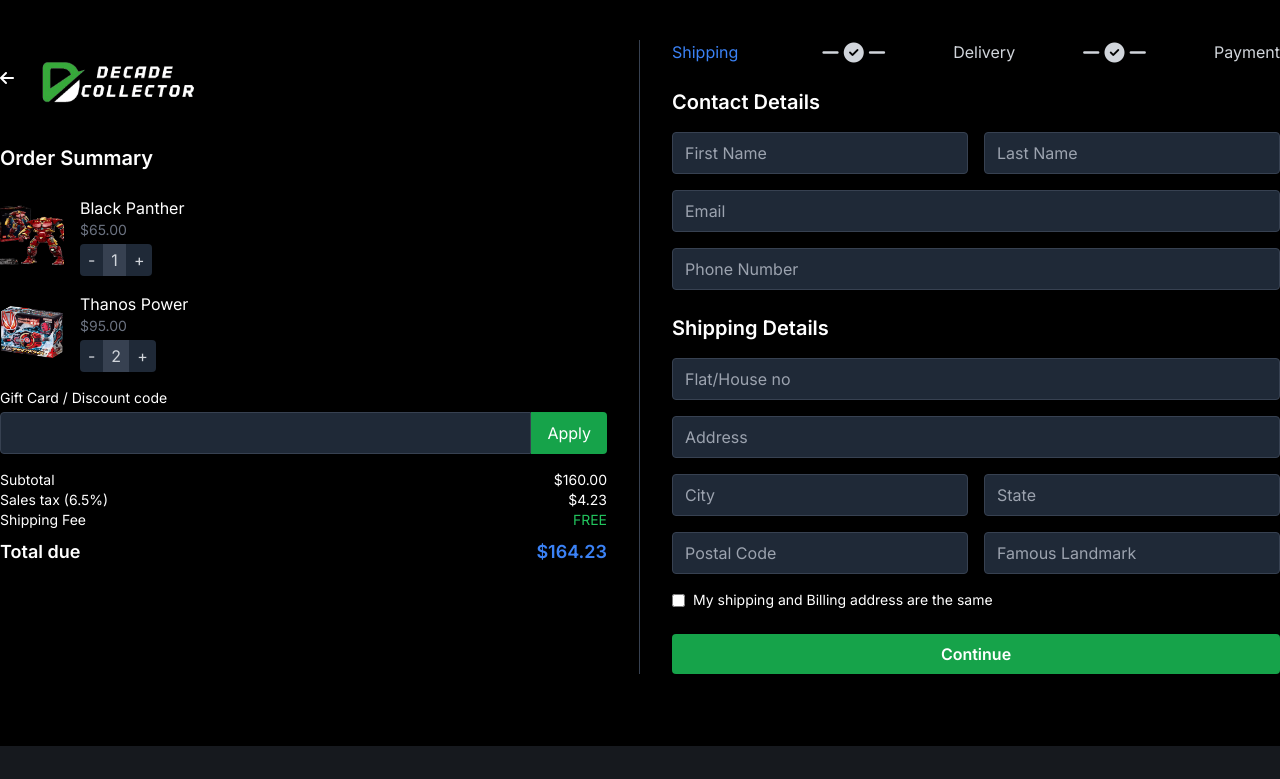
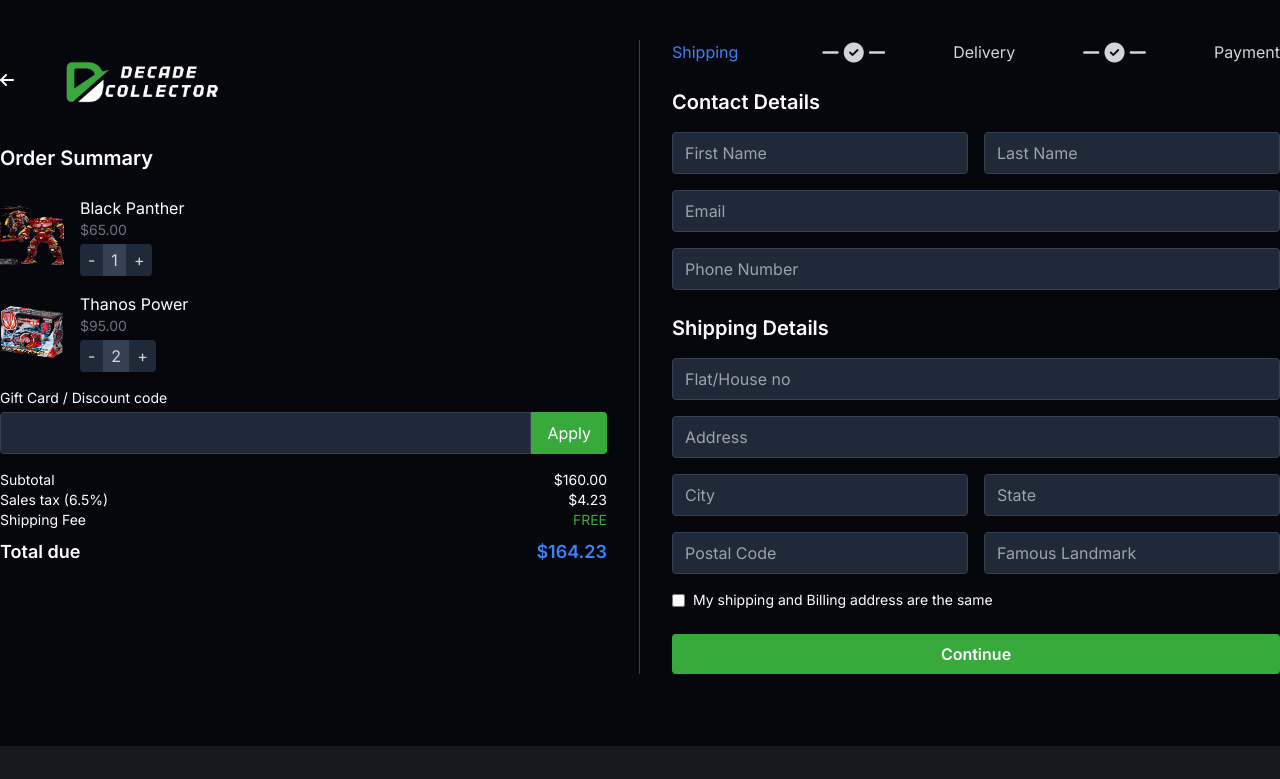
Before and after one commit to YORNSOKHLEN/Decade_Collector_html, a website: page Decade Collector/shopping.html in a window 1280 px wide. Shown: the top 779 px of the page. Drawn offline with nearby package versions, Linux system fonts and the light colour scheme; files whose address does not match are found by name.

Commit message:
Decade Collector/shopping.html

```diff
--- a/Decade Collector/shopping.html
+++ b/Decade Collector/shopping.html
@@ -1,33 +1,51 @@
 <!DOCTYPE html>
 <html lang="en">
-
   <head>
-    <meta charset="UTF-8">
-    <meta name="viewport" content="width=device-width, initial-scale=1.0">
+    <meta charset="UTF-8" />
+    <meta name="viewport" content="width=device-width, initial-scale=1.0" />
     <title>Checkout Page</title>
-    <script src="https://kit.fontawesome.com/a076d05399.js" crossorigin="anonymous"></script>
+    <script
+      src="https://kit.fontawesome.com/a076d05399.js"
+      crossorigin="anonymous"
+    ></script>
     <script src="https://cdn.tailwindcss.com"></script>
-    <link href="https://fonts.googleapis.com/css2?family=Inter:wght@400;600&display=swap" rel="stylesheet">
-    <link rel="stylesheet" href="https://cdnjs.cloudflare.com/ajax/libs/font-awesome/6.7.1/css/all.min.css    ">
+    <link
+      href="https://fonts.googleapis.com/css2?family=Inter:wght@400;600&display=swap"
+      rel="stylesheet"
+    />
+    <link
+      rel="stylesheet"
+      href="https://cdnjs.cloudflare.com/ajax/libs/font-awesome/6.7.1/css/all.min.css    "
+    />
     <style>
       body {
-            font-family: 'Inter', sans-serif;
+        font-family: "Inter", sans-serif;
       }
     </style>
   </head>
 
-<body class="bg-black text-white">
+  <body class="bg-[#06070D] text-white">
     <div class="max-w-7xl mx-auto py-10 flex">
       <!-- Order Summary -->
       <div class="w-1/2 border-r border-gray-700 pr-8">
-            <div class="flex  items-center mb-6">
-                <i class="fas fa-arrow-left text-white mr-4 cursor-pointer mb-1"></i>
-                <img  src="/Decade-Collector/Decade Collector/assets/images/Logo-White.png" alt="Decade Collector Logo" class="h-20  ">
+        <div class="flex items-center mb-6 gap-6">
+          <a href="./home.html">
+            <i class="fas fa-arrow-left text-white mr-4 cursor-pointer mb-1"></i
+          ></a>
+          <img
+            src="./assets/images/Logo-White.png"
+            alt="Decade Collector Logo"
+            class="h-20"
+          />
         </div>
         <h2 class="text-xl font-semibold mb-6">Order Summary</h2>
         <!-- Item 1 -->
         <div class="mb-4 flex items-center">
-                <img src="/Decade-Collector/Decade Collector/assets/images/Avenger/HulkBuster.png" alt="" class="w-16 h-16 mr-4">
+          <img
+            src="./assets/images/Avenger/HulkBuster.png"
+            alt=""
+            class="w-16 h-16 mr-4"
+          />
           <div>
             <p>Black Panther</p>
             <p class="text-sm text-gray-500">$65.00</p>
@@ -40,7 +58,11 @@
         </div>
         <!-- Item 2 -->
         <div class="mb-4 flex items-center">
-                <img src="/Decade-Collector/Decade Collector/assets/images/Kamen Rider/Geast.png" alt="" class="w-16 h-16 mr-4">
+          <img
+            src="./assets/images/Kamen Rider/Geast.png"
+            alt=""
+            class="w-16 h-16 mr-4"
+          />
           <div>
             <p>Thanos Power</p>
             <p class="text-sm text-gray-500">$95.00</p>
@@ -53,11 +75,18 @@
         </div>
         <!-- Discount Code -->
         <div class="mb-4">
-                <label for="discount-code" class="block text-sm font-medium mb-1">Gift Card / Discount code</label>
+          <label for="discount-code" class="block text-sm font-medium mb-1"
+            >Gift Card / Discount code</label
+          >
           <div class="flex">
-                    <input type="text" id="discount-code"
-                        class="w-full bg-gray-800 border border-gray-700 text-white rounded-l px-3 py-2" />
-                    <button class="px-4 bg-green-600 text-white rounded-r">Apply</button>
+            <input
+              type="text"
+              id="discount-code"
+              class="w-full bg-gray-800 border border-gray-700 text-white rounded-l px-3 py-2"
+            />
+            <button class="px-4 bg-[#38A93B] text-white rounded-r">
+              Apply
+            </button>
           </div>
         </div>
         <!-- Pricing Details -->
@@ -72,7 +101,7 @@
           </div>
           <div class="flex justify-between">
             <span>Shipping Fee</span>
-                    <span class="text-green-500">FREE</span>
+            <span class="text-[#38A93B]">FREE</span>
           </div>
         </div>
         <div class="flex justify-between text-lg font-semibold">
@@ -103,51 +132,90 @@
         <h2 class="text-xl font-semibold mb-4">Contact Details</h2>
         <form>
           <div class="grid grid-cols-2 gap-4 mb-4">
-                    <input type="text" placeholder="First Name"
-                        class="bg-gray-800 border border-gray-700 text-white px-3 py-2 rounded" />
-                    <input type="text" placeholder="Last Name"
-                        class="bg-gray-800 border border-gray-700 text-white px-3 py-2 rounded" />
+            <input
+              type="text"
+              placeholder="First Name"
+              class="bg-gray-800 border border-gray-700 text-white px-3 py-2 rounded"
+            />
+            <input
+              type="text"
+              placeholder="Last Name"
+              class="bg-gray-800 border border-gray-700 text-white px-3 py-2 rounded"
+            />
           </div>
           <div class="mb-4">
-                    <input type="email" placeholder="Email"
-                        class="w-full bg-gray-800 border border-gray-700 text-white px-3 py-2 rounded" />
+            <input
+              type="email"
+              placeholder="Email"
+              class="w-full bg-gray-800 border border-gray-700 text-white px-3 py-2 rounded"
+            />
           </div>
           <div class="mb-6">
-                    <input type="tel" placeholder="Phone Number"
-                        class="w-full bg-gray-800 border border-gray-700 text-white px-3 py-2 rounded" />
+            <input
+              type="tel"
+              placeholder="Phone Number"
+              class="w-full bg-gray-800 border border-gray-700 text-white px-3 py-2 rounded"
+            />
           </div>
           <!-- Shipping Details -->
           <h2 class="text-xl font-semibold mb-4">Shipping Details</h2>
-                <div class="  rounded mb-6">
+          <div class="rounded mb-6">
             <div class="mb-4">
-                        <input type="text" placeholder="Flat/House no"
-                            class="w-full bg-gray-800 border border-gray-700 text-white px-3 py-2 rounded" />
+              <input
+                type="text"
+                placeholder="Flat/House no"
+                class="w-full bg-gray-800 border border-gray-700 text-white px-3 py-2 rounded"
+              />
             </div>
             <div class="mb-4">
-                        <input type="text" placeholder="Address"
-                            class="w-full bg-gray-800 border border-gray-700 text-white px-3 py-2 rounded" />
+              <input
+                type="text"
+                placeholder="Address"
+                class="w-full bg-gray-800 border border-gray-700 text-white px-3 py-2 rounded"
+              />
             </div>
             <div class="grid grid-cols-2 gap-4 mb-4">
-                        <input type="text" placeholder="City"
-                            class="bg-gray-800 border border-gray-700 text-white px-3 py-2 rounded" />
-                        <input type="text" placeholder="State"
-                            class="bg-gray-800 border border-gray-700 text-white px-3 py-2 rounded" />
+              <input
+                type="text"
+                placeholder="City"
+                class="bg-gray-800 border border-gray-700 text-white px-3 py-2 rounded"
+              />
+              <input
+                type="text"
+                placeholder="State"
+                class="bg-gray-800 border border-gray-700 text-white px-3 py-2 rounded"
+              />
             </div>
             <div class="grid grid-cols-2 gap-4 mb-4">
-                        <input type="text" placeholder="Postal Code"
-                            class="bg-gray-800 border border-gray-700 text-white px-3 py-2 rounded" />
-                        <input type="text" placeholder="Famous Landmark"
-                            class="bg-gray-800 border border-gray-700 text-white px-3 py-2 rounded" />
+              <input
+                type="text"
+                placeholder="Postal Code"
+                class="bg-gray-800 border border-gray-700 text-white px-3 py-2 rounded"
+              />
+              <input
+                type="text"
+                placeholder="Famous Landmark"
+                class="bg-gray-800 border border-gray-700 text-white px-3 py-2 rounded"
+              />
             </div>
             <div class="flex items-center">
-                        <input type="checkbox" id="same-address"
-                            class="bg-gray-800 border border-gray-700 rounded text-blue-500 focus:ring-0 focus:ring-offset-0">
-                        <label for="same-address" class="ml-2 text-sm">My shipping and Billing address are the same</label>
+              <input
+                type="checkbox"
+                id="same-address"
+                class="bg-gray-800 border border-gray-700 rounded text-blue-500 focus:ring-0 focus:ring-offset-0"
+              />
+              <label for="same-address" class="ml-2 text-sm"
+                >My shipping and Billing address are the same</label
+              >
             </div>
           </div>
           <!-- Continue Button -->
-                <button type="submit"
-                    class="w-full bg-green-600 text-white py-2 rounded font-semibold">Continue</button>
+          <button
+            type="submit"
+            class="w-full bg-[#38A93B] text-white py-2 rounded font-semibold"
+          >
+            Continue
+          </button>
         </form>
       </div>
     </div>
@@ -211,9 +279,7 @@
               <a href="#"
                 ><img src="./assets/icon/messenger.png" alt="Messenger"
               /></a>
-                <a href="#"
-                  ><img src="./assets/icon/email.png" alt="Email"
-                /></a>
+              <a href="#"><img src="./assets/icon/email.png" alt="Email" /></a>
             </div>
             <div class="flex justify-start gap-3 mt-5 items-center">
               <p>Follow US</p>
@@ -250,5 +316,4 @@
       </div>
     </footer>
   </body>
-
 </html>
```
Lines whose indentation alone changed are shown as unchanged.
